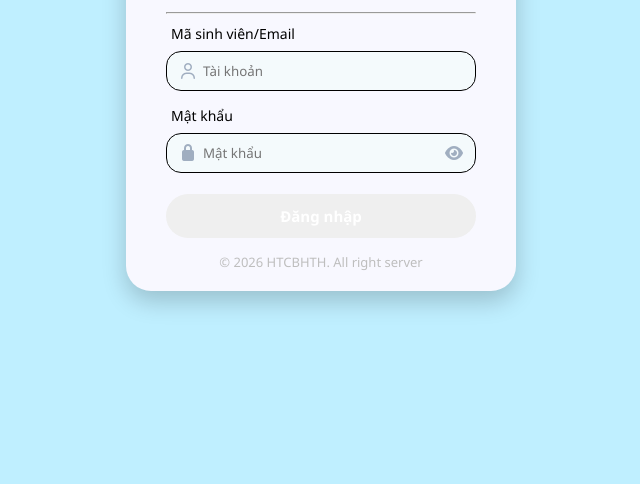
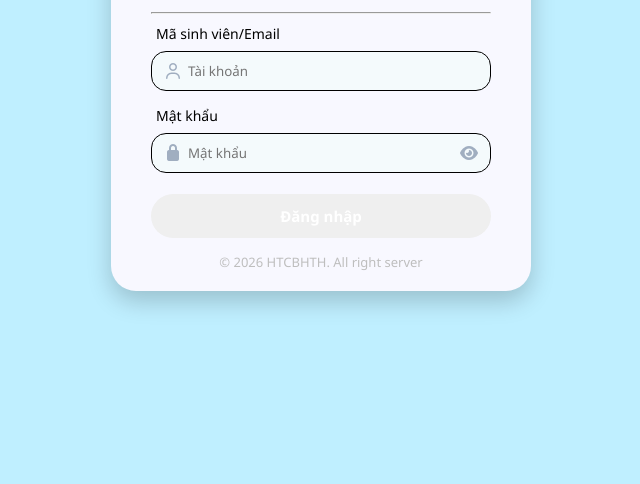
Before and after one commit to haizz250306-sudo/HTCBHT-NCKH, a plain HTML site: page index.html in a window 1280 px wide. Shown: the part 316-800 px from the top of the page, without its empty margins (319-959 px from the left). Drawn offline with Linux system fonts and the light colour scheme.

Commit message:
2nd change

```diff
--- a/css/style.css
+++ b/css/style.css
@@ -14,7 +14,7 @@ body {
 .main-container {
   background-color: #f8f8ff;
   width: 100%;
-  max-width: 390px;
+  max-width: 420px;
   display: flex;
   flex-direction: column;
   padding: 20px;
```
